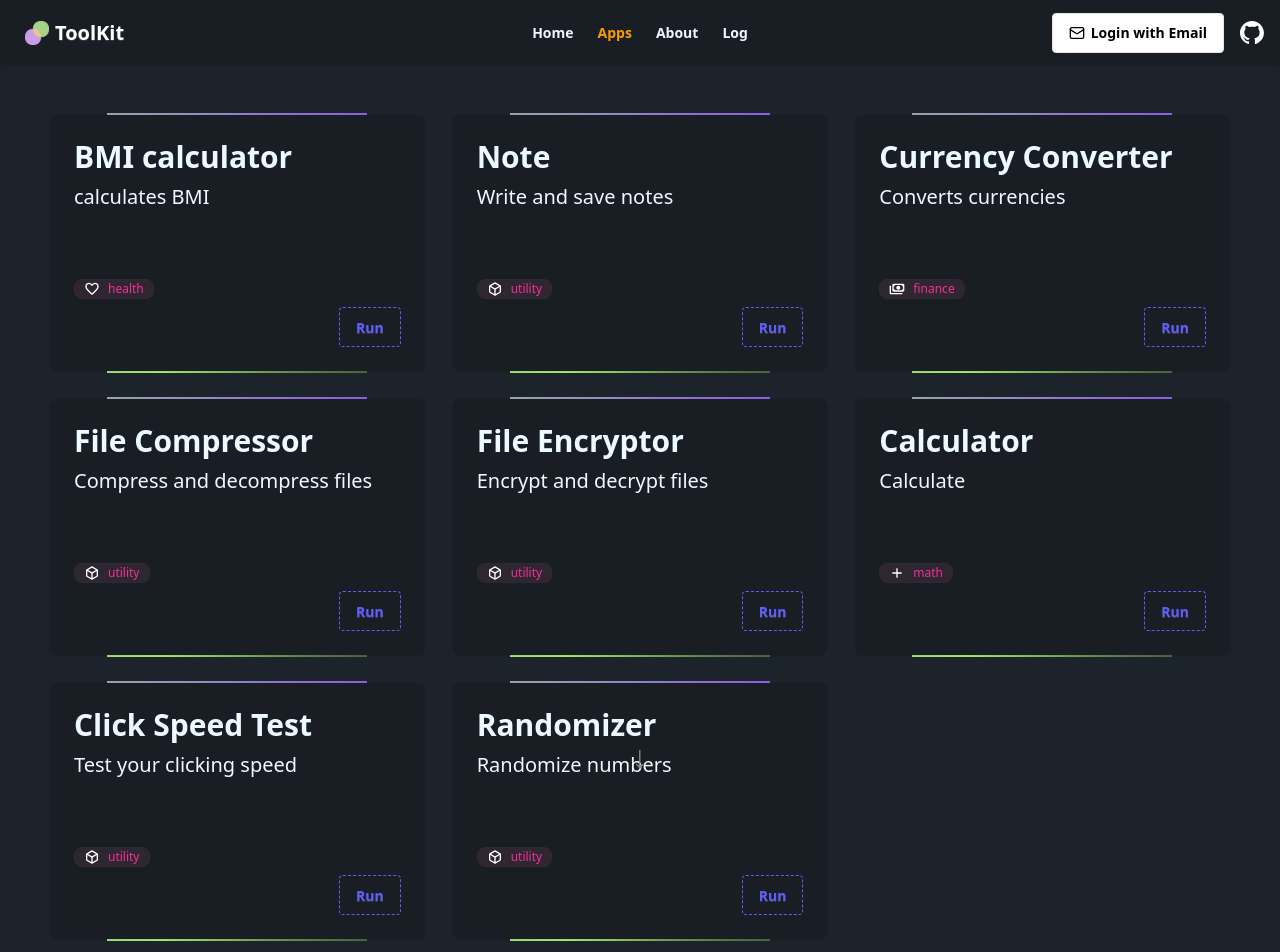
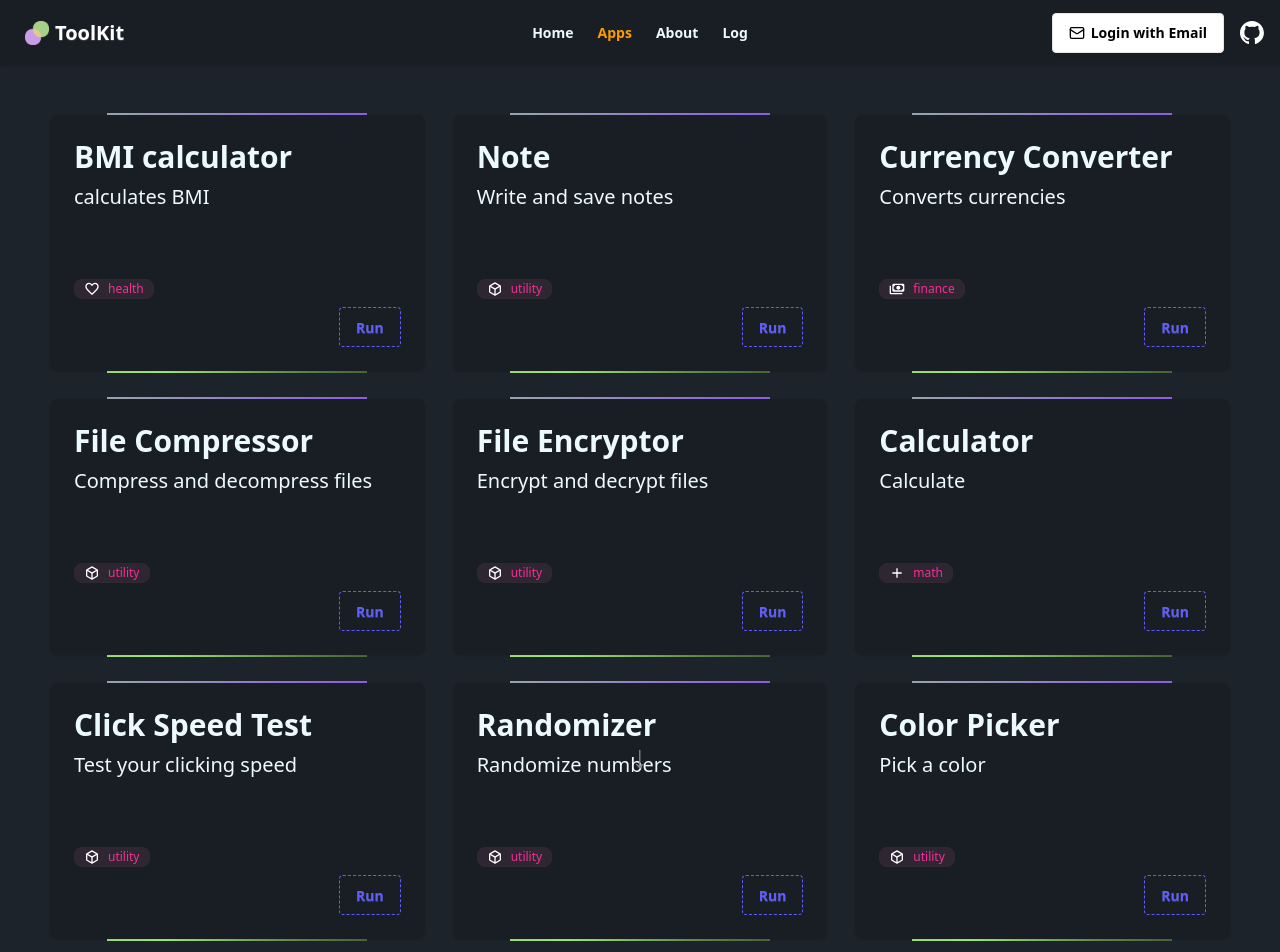
Before and after one commit to emerald-developer/microUtils, a SvelteKit app: page /apps in a window 1280 px wide. Shown: the top 952 px of the page. Built offline with nearby package versions, Linux system fonts and the light colour scheme; no server answers; what tailwindcss-motion would draw is missing.

Commit message:
added color picker card

```diff
--- a/src/routes/apps/+page.svelte
+++ b/src/routes/apps/+page.svelte
@@ -62,5 +62,12 @@
                 cardDescription="Randomize numbers"
             />
         </a>
+        <a href="/apps/colorpicker">
+            <Card
+                badgeType="utility"
+                cardTitle="Color Picker"
+                cardDescription="Pick a color"
+            />
+        </a>
     </div>
 </div>
```
